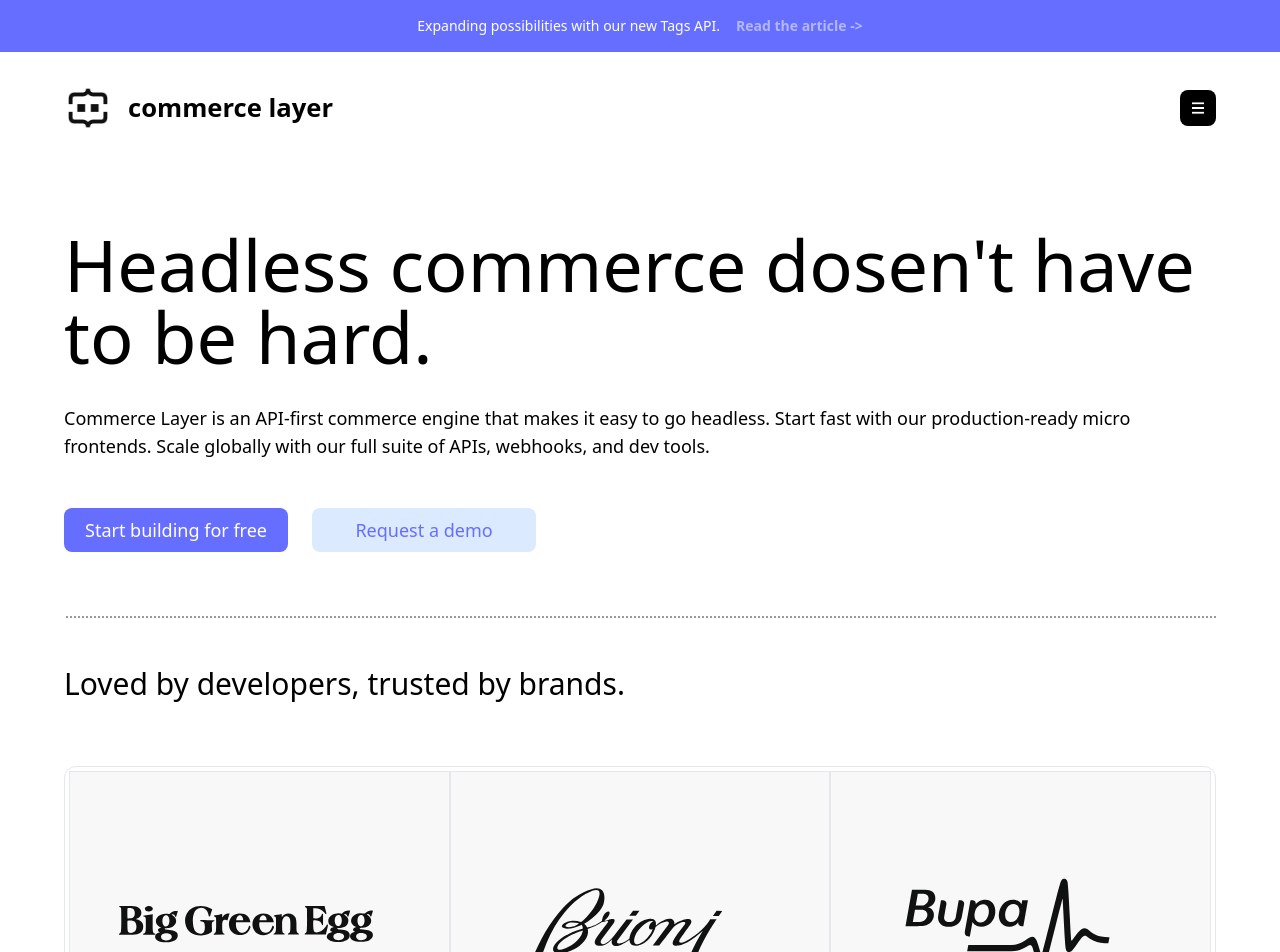
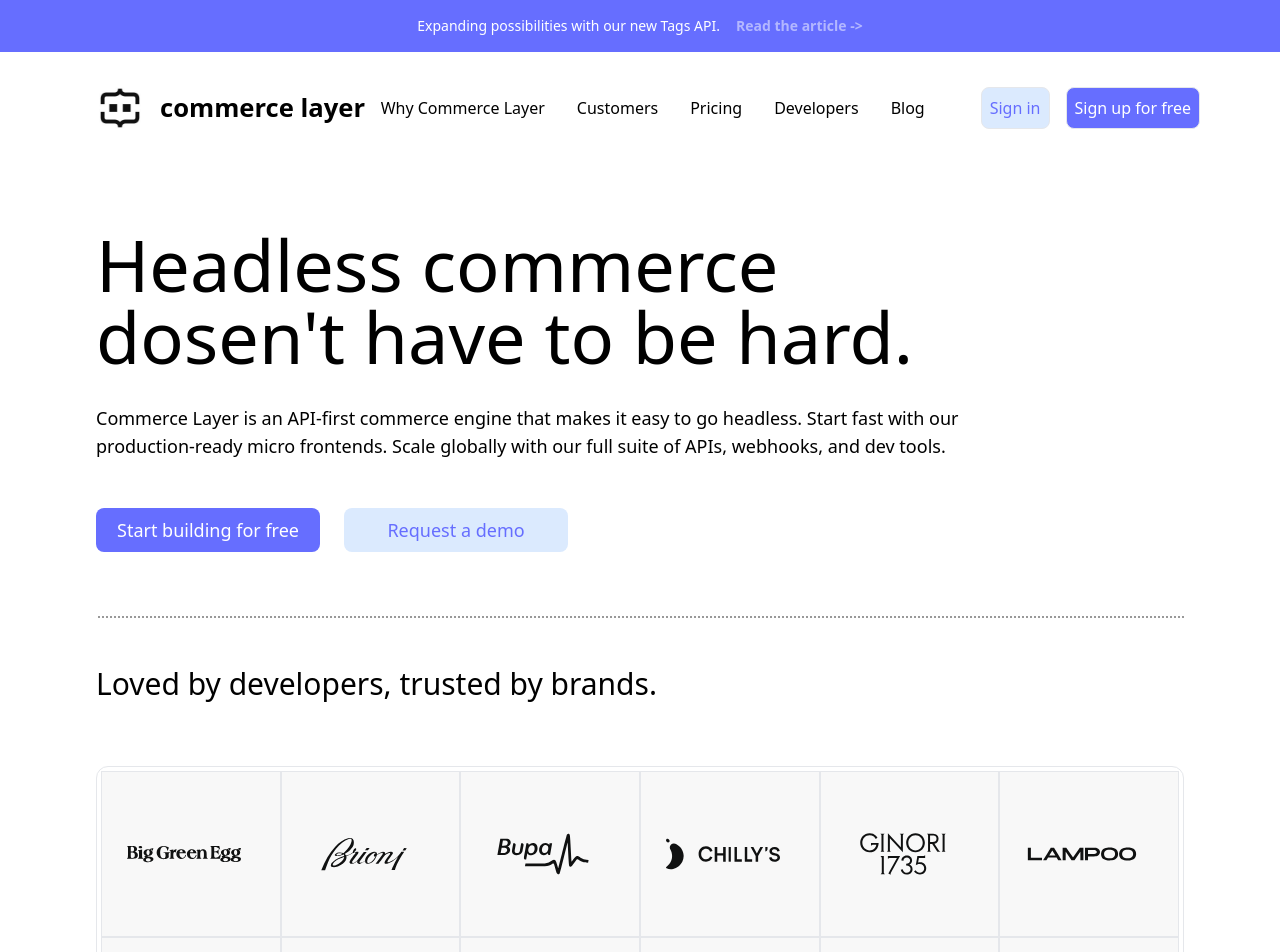
Before and after one commit to Davidthecode/Commerce-layer, a React (Vite) app: page / in a window 1280 px wide. Shown: the top 952 px of the page. Built offline with nearby package versions, Linux system fonts and the light colour scheme.

Commit message:
made some changes. almost done

```diff
--- a/src/components/Brands.tsx
+++ b/src/components/Brands.tsx
@@ -20,7 +20,7 @@
                 return (
                     <div
                         key={index}
-                        className='bg-[#F8F8F8] w-1/3 md:px-8 border'
+                        className='bg-[#F8F8F8] w-1/3 md:px-8 border blg:w-2/12 blg:px-2'
                     >
                         <img
                             className='w-11/12 h-auto px-4 py-6 border border-dotte border-[#F8F8F8]'
--- a/src/components/Build.tsx
+++ b/src/components/Build.tsx
@@ -3,7 +3,7 @@
 
 function Build() {
   return (
-    <div className="bg-white pt-14 mx-8 text-black alg:mx-16">
+    <div className="bg-white pt-14 mx-8 text-black alg:mx-16 xl:px-8">
       <h1 className="text-[32px] font-medium opacity-80 alg:text-7xl">Build fast.</h1>
       <h1 className="text-[32px] font-medium opacity-90 mt-[-10px] alg:text-7xl">Build with flexibility.</h1>
       <div>
--- a/src/components/DevExperience.tsx
+++ b/src/components/DevExperience.tsx
@@ -1,13 +1,13 @@
 function DevExperience() {
     return (
-      <div className="bg-black mt-8 pb-10">
+      <div className="bg-black mt-8 pb-10 xl:px-8">
         <div className="mx-8 alg:mx-16">
           <h1 className="text-white text-4xl font-medium pt-20 mb-8 opacity-2 alg:text-7xl">
             It all starts with a great developer experience.
           </h1>
 
           <div className="grid grid-cols-1 sm:grid-cols-2 lg:grid-cols-3 gap-6 alg:mt-24 alg:pb-12">
-            <div className="bg-[#272828] text-white p-6 rounded-lg alg:px-10">
+            <div className="bg-[#272828] text-white p-6 rounded-lg alg:px-10 xl:h-[30rem]">
               <h1 className="text-xl font-medium alg:text-2xl">Micro frontends</h1>
               <p className="mt-2 opacity-50 alg:text-lg alg:mt-4">
                 The fastest and simplest way to make any website shoppable. Start
--- a/src/components/Footer.tsx
+++ b/src/components/Footer.tsx
@@ -7,7 +7,7 @@
 
 function Footer() {
     return (
-        <footer className='mt-36 mx-6 pb-24 sm:mx-8 alg:mx-16'>
+        <footer className='mt-36 mx-6 pb-24 sm:mx-8 alg:mx-16 xl:px-8'>
             <div className='flex w-fit bg-[#D2F8E8] items-center p-1 rounded-lg'>
                 <div className="h-3 w-3 rounded-full bg-green-400 mr-1"></div>
                 <p className='bg-[#D2F8E8] text-black text-sm'>All systems operational</p>
--- a/src/components/Header.tsx
+++ b/src/components/Header.tsx
@@ -2,8 +2,8 @@
 
 function Header() {
     return (
-        <header className='mt-16 mx-8 alg:mx-16 alg:mt-20'>
-            <div className="text-left">
+        <header className='mt-16 mx-8 alg:mx-16 alg:mt-20 xl:px-8'>
+            <div className="text-left lg:w-4/5">
                 <h1 className="text-[32px] font-medium alg:text-7xl">Headless commerce dosen't have to be hard.</h1>
                 <p className="mt-4 alg:mt-8 alg:text-lg">Commerce Layer is an API-first commerce engine that makes it easy to go headless. Start fast with our production-ready micro frontends. Scale globally with our full suite of APIs, webhooks, and dev tools.</p>
             </div>
--- a/src/components/Navbar.tsx
+++ b/src/components/Navbar.tsx
@@ -14,14 +14,31 @@
     setNav(false)
   }
   return (
-    <nav className="mx-5 alg:mx-12 mt-4">
+    <nav className="mx-5 alg:mx-12 mt-4 xl:px-8">
       <section className="flex items-center">
         <figure className="flex items-center">
           <img src={logo} alt="" className="w-16 h-16 alg:w-20 h-20" />
           <figcaption className="text-black text-xl font-bold font-manrope alg:text-[1.6rem]">commerce layer</figcaption>
         </figure>
-        <img className='w-9 rounded-lg h-9 ml-auto mr-4' onClick={openNav} src={more} alt="" />
+        <img className='w-9 rounded-lg h-9 ml-auto mr-4 xl:hidden' onClick={openNav} src={more} alt="" />
+
+        <aside className='hidden xl:block xl:flex xl:ml-auto cursor-pointer'>
+          <ul className='flex space-x-8 items-center font-medium text-base'>
+            <li className='hover:text-[#666EFF]'>Why Commerce Layer</li>
+            <li className='hover:text-[#666EFF]'>Customers</li>
+            <li className='hover:text-[#666EFF]'>Pricing</li>
+            <li className='hover:text-[#666EFF]'>Developers</li>
+            <li className='hover:text-[#666EFF]'>Blog</li>
+          </ul>
+          <div className='ml-10'>
+            <button className='border px-2 py-2 mx-4 rounded-lg font-medium text-[#666EFF] bg-blue-100 hover:bg-blue-50'>Sign in</button>
+            <button className='border px-2 py-2 rounded-lg font-medium bg-[#666EFF] text-white hover:bg-[#5458F0]'>Sign up for free</button>
+          </div>
+        </aside>
+
       </section>
+
+
 
       {/* nav sidebar below */}
 
--- a/src/components/Recommendation.tsx
+++ b/src/components/Recommendation.tsx
@@ -11,26 +11,28 @@
       }, []);
 
     return (
-        <div >
-            <div className='mx-6 mt-20 sm:mx-8 alg:mx-16 alg:flex alg:flex-row-reverse '>
-                <div className='alg:w-2/5 alg:flex alg:justify-end'>
+        <div className="xl:px-8">
+            <div className='mx-6 mt-20 sm:mx-8 alg:mx-16 alg:flex alg:flex-row-reverse plg:h-[26rem]'>
+                <div className='alg:w-2/5 alg:flex alg:justify-end xl:w-1/5 xl:pl-16 plg:w-2/6 plg:h-full'>
                     <img
                         data-aos="zoom-in-up"
                         data-aos-once="false"
-                        className='rounded-lg h-6rem alg:w-4/5 alg:mt-12 alg:h-[19rem]'
+                        className='rounded-lg h-6rem alg:w-4/5 alg:mt-12 alg:h-[22rem] plg:w-4/5 plg:h-full plg:mt-0'
                         src={productImage}
                         alt="" />
                 </div>
-                <div className='alg:w-3/5'>
-                    <h1 className='text-5xl font-medium mt-8 opacity-80 alg:leading-normal'>"Commerce Layer's flexible, scalable ecommerce platform has enabled us to expand our reach to over 30 countries worldwide and offer localized shopping experiences."</h1>
+                <div className='alg:w-3/5 xl:w-5 plg:w-4/6'>
+                    <h1 className='text-5xl font-medium mt-8 opacity-80 alg:leading-tight'>"Commerce Layer's flexible, scalable ecommerce platform has enabled us to expand our reach to over 30 countries worldwide and offer localized shopping experiences."</h1>
                     <p className='mt-6 font-medium'>Tim Bouscarle</p>
                     <p className='pacity-60 text-sm'>Co-Founder & Director at Chilly's Bottles</p>
                 </div>
             </div>
+
             <div className='bg-[#666EFF] opacity-90 px-6 py-16 mt-20 sm:px-8 alg:mx-16 alg:rounded-lg blg:flex blg:flex-row blg:justify-between blg:items-center blg:py-20'>
                 <div className='text-white brightness-150 text-xl font-medium alg:text-3xl alg:w-3/4 alg:text-4xl alg:pl-4 blg:w-2/5'>Ready to get started?</div>
-                <div className='flex flex-col mt-8 blg:flex blg:items-center blg:flex-row-reverse blg:justify-between blg:w-3/5'>
-                    <button className='bg-black hover:bg-[#111827] text-white py-2 rounded-lg alg:text-lg alg:mb-2 blg:w-[14rem] blg:my-auto'>Start building for free</button>
+                <div className='flex flex-col mt-8 blg:flex blg:items-center blg:flex-row-reverse blg:w-3/5'>
+                    <button className='bg-black hover:bg-[#111827] text-white py-2 rounded-lg alg:text-lg alg:mb-2 blg:w-[14rem] blg:my-auto blg:ml-6'>Start building for free</button>
+
                     <button className='bg-[#767DFF] hover:bg-[##8084FF] text-white mt-4 py-2 rounded-lg alg:w-full alg:text-lg blg:w-[14rem] blg:my-auto'>Request a demo</button>
                 </div>
             </div>
--- a/src/components/ServiceList.tsx
+++ b/src/components/ServiceList.tsx
@@ -23,7 +23,7 @@
     <div>
       {serviceData.map((data, id) => {
         return (
-          <section key={id} data-aos='fade-up' data-aos-once="false">
+          <section key={id} data-aos='fade-in' data-aos-once="false">
             {/* broken line */}
             <div className="relative mt-5 mb-5">
               <div className="w-full h-0.5">
--- a/src/components/Services.tsx
+++ b/src/components/Services.tsx
@@ -4,11 +4,13 @@
 function Services() {
 
   return (
-    <div className="text-black">
-      <h1 className="bg-black text-white text-4xl font-medium px-8 py-20 mt-12 alg:px-16 alg:text-7xl alg:py-24">Commerce Layer is the commerce API for everything brands</h1>
-      <div className="mx-6 mt-20 sm:mx-8 alg:mx-16">
-        <h2 className="text-2xl font-medium mb-6 opacity-70 alg:text-3xl alg:mb-10">Our best in class features that everyone gets</h2>
-        <ServiceList serviceData={serviceData}/>
+    <div>
+      <div className="bg-black xl:px-8">
+        <h1 className="bg-black text-white text-4xl font-medium px-8 py-20 mt-12 alg:px-16 alg:text-7xl alg:py-24 leading-loose">Commerce Layer is the commerce API for everything brands</h1>
+      </div>
+      <div className="mx-6 mt-20 sm:mx-8 alg:mx-16 xl:px-8">
+        <h2 className="text-2xl font-medium mb-6 alg:text-3xl alg:mb-10 xl:text-3xl">Our best in class features that everyone gets</h2>
+        <ServiceList serviceData={serviceData} />
       </div>
     </div>
   )
--- a/tailwind.config.js
+++ b/tailwind.config.js
@@ -15,6 +15,10 @@
         blg: {
           min: "992px",
           max: "1536px"
+        },
+        plg: {
+          min: "1200px",
+          max: "1536px"
         }
       }
     },
```
